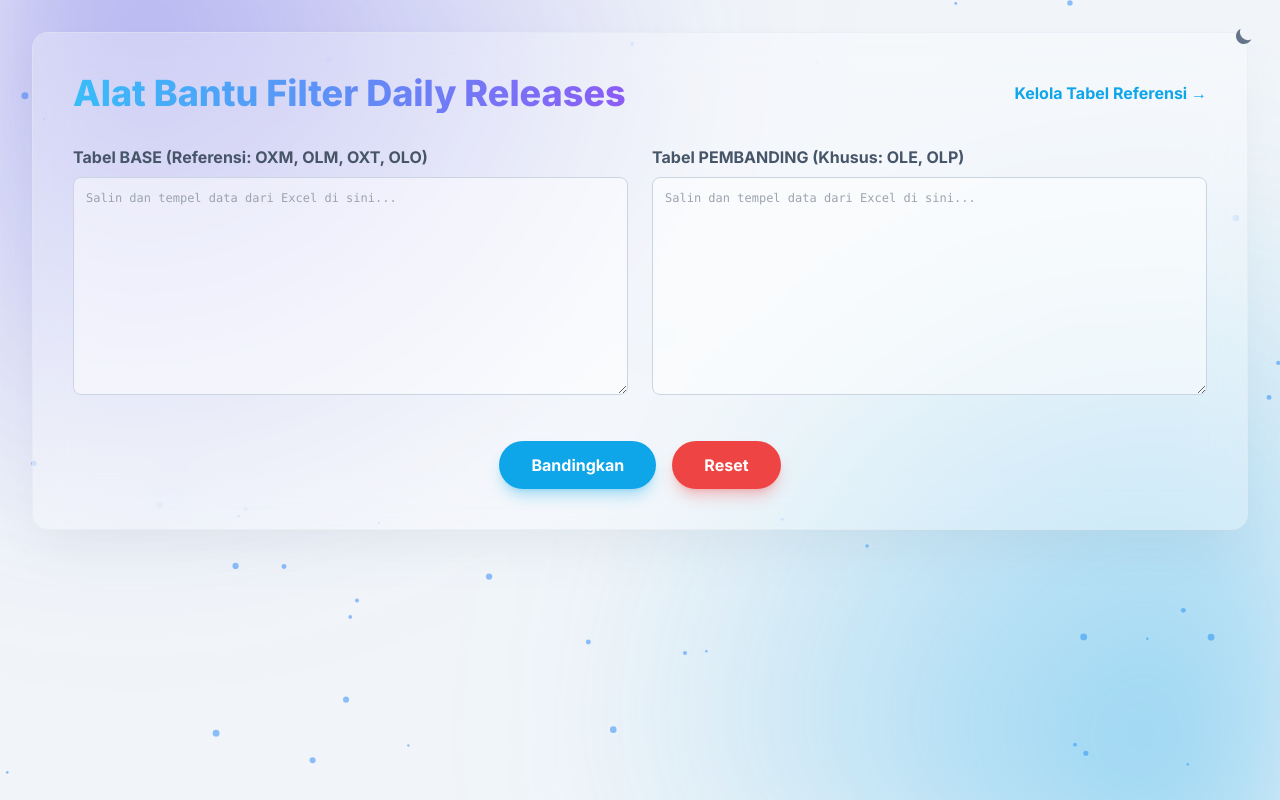
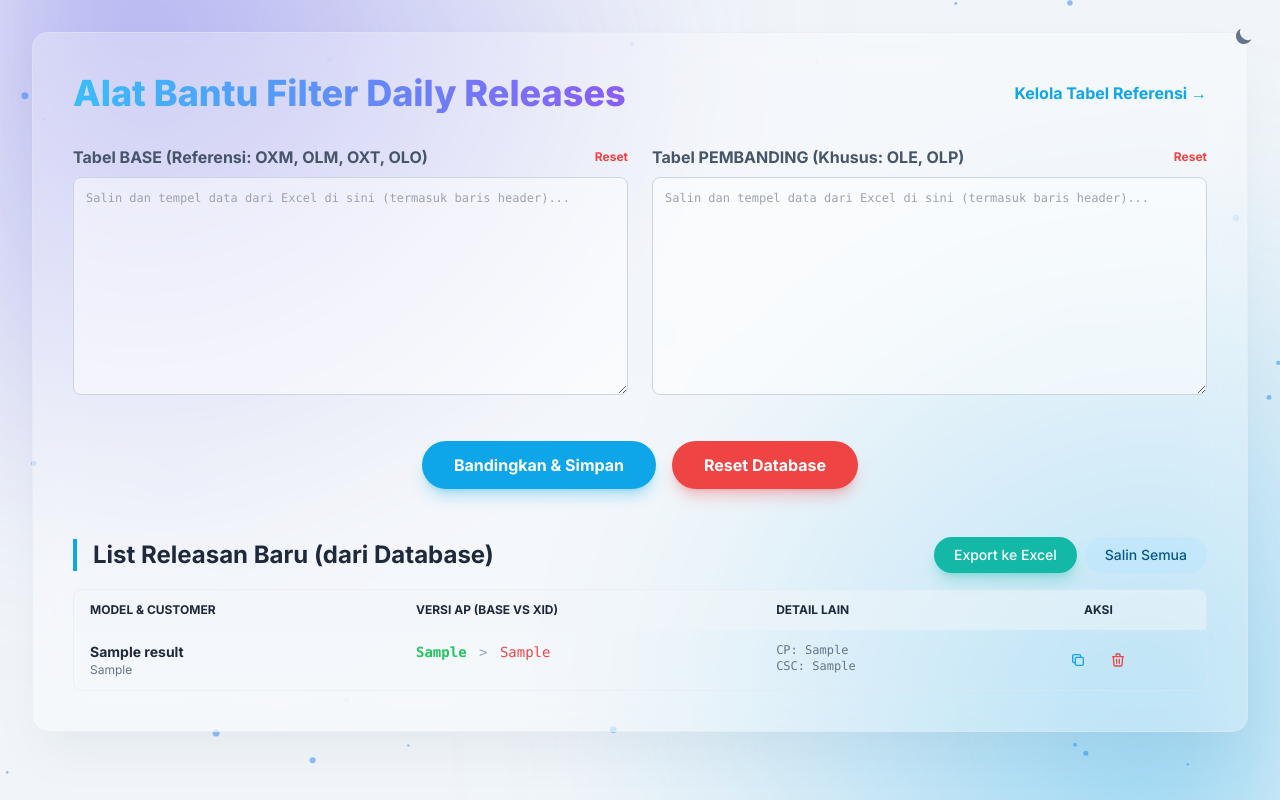
Before and after one commit to endrisusanto/app-compare, a PHP site: page / in a window 1280 px wide. Run offline with PHP 8.4, Linux system fonts and the light colour scheme; tables that the repository leaves empty or names only in its code hold one stand-in row (values such as "Sample post"); some libraries are stand-ins or nearby versions.

Commit message:
update tambah export excel

```diff
--- a/index.php
+++ b/index.php
@@ -1,43 +1,63 @@
 <?php
+// index.php - UPDATED to preserve textarea content and add reset buttons
+
 session_start();
 
 require_once 'db.php';
 require_once 'parser.php';
 
-// Logika untuk menghapus satu baris dari hasil
+// --- (Blok logika PHP untuk delete, reset, dan compare tetap sama) ---
+
+// Logika untuk menghapus satu baris dari database
 if (isset($_POST['action']) && $_POST['action'] === 'delete_row') {
-    $model_to_delete = $_POST['model_name'] ?? '';
-    if (!empty($model_to_delete) && isset($_SESSION['comparison_results'][$model_to_delete])) {
-        unset($_SESSION['comparison_results'][$model_to_delete]);
+    $id_to_delete = $_POST['id'] ?? 0;
+    if ($id_to_delete > 0) {
+        $stmt = $pdo->prepare("DELETE FROM comparison_result WHERE id = ?");
+        $stmt->execute([$id_to_delete]);
     }
     header("Location: " . $_SERVER['PHP_SELF']);
     exit();
 }
 
-// Logika untuk reset
+// Logika untuk reset (mengosongkan tabel hasil)
 if (isset($_POST['action']) && $_POST['action'] === 'reset') {
-    $_SESSION['comparison_results'] = [];
+    $pdo->query("TRUNCATE TABLE comparison_result");
+    // Kosongkan juga data textarea saat reset utama
+    $_SESSION['base_data_persistent'] = '';
+    $_SESSION['comparison_data_persistent'] = '';
     header("Location: " . $_SERVER['PHP_SELF']);
     exit();
 }
 
 $reference_map = $pdo->query("SELECT model_name, base_customer FROM model_references")->fetchAll(PDO::FETCH_KEY_PAIR);
-if (!isset($_SESSION['comparison_results'])) {
-    $_SESSION['comparison_results'] = [];
-}
-
 $newly_added_clipboard_content = "";
 $message = "";
 
+// **MODIFIKASI 1: Gunakan session untuk menyimpan data textarea**
+if ($_SERVER['REQUEST_METHOD'] === 'POST' && isset($_POST['action']) && $_POST['action'] === 'compare') {
+    $_SESSION['base_data_persistent'] = $_POST['base_data'] ?? '';
+    $_SESSION['comparison_data_persistent'] = $_POST['comparison_data'] ?? '';
+}
+
+$base_text_persistent = $_SESSION['base_data_persistent'] ?? '';
+$comparison_text_persistent = $_SESSION['comparison_data_persistent'] ?? '';
+
+
+// Logika utama untuk perbandingan
 if (isset($_POST['action']) && $_POST['action'] === 'compare') {
     $base_text = $_POST['base_data'] ?? '';
     $comparison_text = $_POST['comparison_data'] ?? '';
 
     if (!empty($base_text) && !empty($comparison_text) && !empty($reference_map)) {
+
+        $base_lines = explode("\n", trim($base_text));
+        if (count($base_lines) > 0) {
+            $_SESSION['export_header'] = trim($base_lines[0]);
+        }
+
         $base_data = parsePastedData($base_text);
         $comparison_data = parsePastedData($comparison_text);
 
-        // Langkah 1: Buat map berisi versi TERBARU untuk setiap model di data BASE
         $base_map = [];
         foreach ($base_data as $row) {
             $key = $row['model_name'] . '_' . $row['customer'];
@@ -46,8 +66,6 @@ if (isset($_POST['action']) && $_POST['action'] === 'compare') {
             }
         }
 
-        // --- BLOK YANG DIPERBAIKI ---
-        // Langkah 2: Buat map berisi versi TERBARU untuk setiap model di data PEMBANDING (OLE/OLP)
         $comparison_map = [];
         foreach ($comparison_data as $row) {
             $key = $row['model_name'];
@@ -55,11 +73,9 @@ if (isset($_POST['action']) && $_POST['action'] === 'compare') {
                 $comparison_map[$key] = $row;
             }
         }
-        // --- AKHIR BLOK YANG DIPERBAIKI ---
 
         $current_run_results = [];
 
-        // Langkah 3: Bandingkan versi TERBARU dari BASE dengan versi TERBARU dari PEMBANDING
         foreach ($comparison_map as $model_name => $comp_row) {
             if (isset($reference_map[$model_name])) {
                 $target_customer = $reference_map[$model_name];
@@ -68,31 +84,41 @@ if (isset($_POST['action']) && $_POST['action'] === 'compare') {
                 if (isset($base_map[$lookup_key])) {
                     $base_row = $base_map[$lookup_key];
 
-                    // Lakukan perbandingan antara versi terbaru vs terbaru
                     if (version_compare($base_row['ap_version'], $comp_row['ap_version'], '>')) {
                         $result_row = [
                             'model_name'      => $model_name,
                             'customer_base'   => $base_row['customer'],
                             'new_ap'          => $base_row['ap_version'],
-                            'old_ap'          => $comp_row['ap_version'], // Ini sekarang adalah versi terbaru dari PEMBANDING
+                            'old_ap'          => $comp_row['ap_version'],
                             'cp'              => $base_row['cp_version'],
                             'csc'             => $base_row['csc_version'],
                             'full_row_string' => $base_row['full_row_string']
                         ];
-                        $current_run_results[$model_name] = $result_row;
+                        $current_run_results[] = $result_row;
                     }
                 }
             }
         }
 
-        foreach($current_run_results as $model_name => $result_row) {
-            if (!isset($_SESSION['comparison_results'][$model_name])) {
-                 $newly_added_clipboard_content .= $result_row['full_row_string'] . "\n";
+        if (!empty($current_run_results)) {
+            $stmt = $pdo->prepare("
+                INSERT INTO comparison_result (model_name, customer_base, new_ap, old_ap, cp, csc, full_row_string)
+                VALUES (:model_name, :customer_base, :new_ap, :old_ap, :cp, :csc, :full_row_string)
+                ON DUPLICATE KEY UPDATE
+                    new_ap = VALUES(new_ap),
+                    old_ap = VALUES(old_ap),
+                    cp = VALUES(cp),
+                    csc = VALUES(csc),
+                    full_row_string = VALUES(full_row_string),
+                    comparison_date = NOW()
+            ");
+
+            foreach($current_run_results as $result) {
+                $stmt->execute($result);
+                $newly_added_clipboard_content .= $result['full_row_string'] . "\n";
             }
-            $_SESSION['comparison_results'][$model_name] = $result_row;
-        }
-
-        if (empty($current_run_results)) {
+            $message = "Perbandingan selesai. " . count($current_run_results) . " pembaruan ditemukan dan disimpan.";
+        } else {
             $message = "Tidak ada update baru yang ditemukan.";
         }
 
@@ -103,12 +129,26 @@ if (isset($_POST['action']) && $_POST['action'] === 'compare') {
     }
 }
 
-// Menyiapkan data untuk tombol "Salin Semua"
+$comparison_results = $pdo->query("
+    SELECT * FROM comparison_result
+    ORDER BY SUBSTRING(model_name, 4) ASC
+")->fetchAll();
+
 $all_rows_for_clipboard = '';
-if (!empty($_SESSION['comparison_results'])) {
-    foreach ($_SESSION['comparison_results'] as $result) {
+if (!empty($comparison_results)) {
+    foreach ($comparison_results as $result) {
         $all_rows_for_clipboard .= $result['full_row_string'] . "\n";
     }
+}
+
+if (!empty($newly_added_clipboard_content)) {
+    $new_lines = array_filter(explode("\n", trim($newly_added_clipboard_content)));
+    usort($new_lines, function($a, $b) {
+        $model_a = explode("\t", $a)[0];
+        $model_b = explode("\t", $b)[0];
+        return strcmp(substr($model_a, 3), substr($model_b, 3));
+    });
+    $newly_added_clipboard_content = implode("\n", $new_lines);
 }
 
 $page_title = "Alat Perbandingan Versi Software";
@@ -130,25 +170,34 @@ require 'header.php';
         <form action="index.php" method="post" class="space-y-6">
             <div class="grid grid-cols-1 md:grid-cols-2 gap-6">
                 <div>
-                    <label for="base_data" class="block font-semibold mb-2 text-slate-600 dark:text-slate-300">Tabel BASE (Referensi: OXM, OLM, OXT, OLO)</label>
-                    <textarea name="base_data" id="base_data" rows="12" class="w-full p-3 bg-white/50 dark:bg-slate-800/50 border border-slate-300 dark:border-slate-700 rounded-lg focus:ring-2 focus:ring-sky-500 focus:border-sky-500 transition-all text-xs font-mono" placeholder="Salin dan tempel data dari Excel di sini..."></textarea>
+                    <div class="flex justify-between items-center mb-2">
+                        <label for="base_data" class="block font-semibold text-slate-600 dark:text-slate-300">Tabel BASE (Referensi: OXM, OLM, OXT, OLO)</label>
+                        <button type="button" class="reset-textarea text-xs text-red-500 hover:text-red-700 font-semibold" data-target="base_data">Reset</button>
+                    </div>
+                    <textarea name="base_data" id="base_data" rows="12" class="w-full p-3 bg-white/50 dark:bg-slate-800/50 border border-slate-300 dark:border-slate-700 rounded-lg focus:ring-2 focus:ring-sky-500 focus:border-sky-500 transition-all text-xs font-mono" placeholder="Salin dan tempel data dari Excel di sini (termasuk baris header)..."><?= htmlspecialchars($base_text_persistent) ?></textarea>
                 </div>
                 <div>
-                    <label for="comparison_data" class="block font-semibold mb-2 text-slate-600 dark:text-slate-300">Tabel PEMBANDING (Khusus: OLE, OLP)</label>
-                    <textarea name="comparison_data" id="comparison_data" rows="12" class="w-full p-3 bg-white/50 dark:bg-slate-800/50 border border-slate-300 dark:border-slate-700 rounded-lg focus:ring-2 focus:ring-sky-500 focus:border-sky-500 transition-all text-xs font-mono" placeholder="Salin dan tempel data dari Excel di sini..."></textarea>
+                    <div class="flex justify-between items-center mb-2">
+                        <label for="comparison_data" class="block font-semibold text-slate-600 dark:text-slate-300">Tabel PEMBANDING (Khusus: OLE, OLP)</label>
+                        <button type="button" class="reset-textarea text-xs text-red-500 hover:text-red-700 font-semibold" data-target="comparison_data">Reset</button>
+                    </div>
+                    <textarea name="comparison_data" id="comparison_data" rows="12" class="w-full p-3 bg-white/50 dark:bg-slate-800/50 border border-slate-300 dark:border-slate-700 rounded-lg focus:ring-2 focus:ring-sky-500 focus:border-sky-500 transition-all text-xs font-mono" placeholder="Salin dan tempel data dari Excel di sini (termasuk baris header)..."><?= htmlspecialchars($comparison_text_persistent) ?></textarea>
                 </div>
             </div>
             <div class="flex justify-center items-center gap-4 pt-4">
-                <button type="submit" name="action" value="compare" class="px-8 py-3 font-bold text-white bg-sky-500 hover:bg-sky-600 rounded-full shadow-lg shadow-sky-500/30 transition-all transform hover:scale-105">Bandingkan</button>
-                <button type="submit" name="action" value="reset" class="px-8 py-3 font-bold text-white bg-red-500 hover:bg-red-600 rounded-full shadow-lg shadow-red-500/30 transition-all transform hover:scale-105">Reset</button>
+                <button type="submit" name="action" value="compare" class="px-8 py-3 font-bold text-white bg-sky-500 hover:bg-sky-600 rounded-full shadow-lg shadow-sky-500/30 transition-all transform hover:scale-105">Bandingkan & Simpan</button>
+                <button type="submit" name="action" value="reset" class="px-8 py-3 font-bold text-white bg-red-500 hover:bg-red-600 rounded-full shadow-lg shadow-red-500/30 transition-all transform hover:scale-105" onclick="return confirm('Anda yakin ingin menghapus semua hasil dari database?');">Reset Database</button>
             </div>
         </form>
 
-        <?php if (!empty($_SESSION['comparison_results'])): ?>
+        <?php if (!empty($comparison_results)): ?>
         <div class="mt-12">
             <div class="flex flex-col sm:flex-row justify-between items-center mb-4 gap-4">
-                <h2 class="text-2xl font-bold border-l-4 border-sky-500 pl-4">List Releasan Baru</h2>
+                <h2 class="text-2xl font-bold border-l-4 border-sky-500 pl-4">List Releasan Baru (dari Database)</h2>
                 <div class="flex items-center gap-2">
+                    <a href="export.php" class="px-5 py-2 text-sm font-medium text-white bg-teal-500 hover:bg-teal-600 rounded-full shadow-lg shadow-teal-500/30 transition-all">
+                        Export ke Excel
+                    </a>
                     <?php if(!empty(trim($newly_added_clipboard_content))): ?>
                     <button type="button" id="copyNewBtn" class="px-5 py-2 text-sm font-medium text-white bg-green-500 hover:bg-green-600 rounded-full shadow-lg shadow-green-500/30 transition-all">Salin Hasil Baru</button>
                     <?php endif; ?>
@@ -167,7 +216,7 @@ require 'header.php';
                         </tr>
                     </thead>
                     <tbody class="divide-y divide-slate-200/50 dark:divide-slate-800/50">
-                        <?php foreach (array_reverse($_SESSION['comparison_results'], true) as $model_name => $row): ?>
+                        <?php foreach ($comparison_results as $row): ?>
                         <tr class="hover:bg-slate-200/30 dark:hover:bg-slate-800/30 transition-colors">
                             <td class="px-4 py-3 align-top">
                                 <div class="font-semibold text-slate-800 dark:text-slate-100"><?= htmlspecialchars($row['model_name']) ?></div>
@@ -187,9 +236,9 @@ require 'header.php';
                                     <button title="Salin baris ini" class="copy-row-btn p-2 rounded-full hover:bg-sky-100 dark:hover:bg-sky-900/50 text-sky-500 transition-colors" data-clipboard-text="<?= htmlspecialchars($row['full_row_string']) ?>">
                                         <svg class="w-4 h-4" fill="none" stroke="currentColor" viewBox="0 0 24 24" xmlns="http://www.w3.org/2000/svg"><path stroke-linecap="round" stroke-linejoin="round" stroke-width="2" d="M8 16H6a2 2 0 01-2-2V6a2 2 0 012-2h8a2 2 0 012 2v2m-6 12h8a2 2 0 002-2v-8a2 2 0 00-2-2h-8a2 2 0 00-2 2v8a2 2 0 002 2z"></path></svg>
                                     </button>
-                                    <form action="index.php" method="post" onsubmit="return confirm('Anda yakin ingin menghapus baris ini?');" class="inline-block">
+                                    <form action="index.php" method="post" onsubmit="return confirm('Anda yakin ingin menghapus baris ini dari database?');" class="inline-block">
                                         <input type="hidden" name="action" value="delete_row">
-                                        <input type="hidden" name="model_name" value="<?= htmlspecialchars($model_name) ?>">
+                                        <input type="hidden" name="id" value="<?= $row['id'] ?>">
                                         <button type="submit" title="Hapus baris ini" class="p-2 rounded-full hover:bg-red-100 dark:hover:bg-red-900/50 text-red-500 transition-colors">
                                             <svg class="w-4 h-4" fill="none" stroke="currentColor" viewBox="0 0 24 24" xmlns="http://www.w3.org/2000/svg"><path stroke-linecap="round" stroke-linejoin="round" stroke-width="2" d="M19 7l-.867 12.142A2 2 0 0116.138 21H7.862a2 2 0 01-1.995-1.858L5 7m5 4v6m4-6v6m1-10V4a1 1 0 00-1-1h-4a1 1 0 00-1 1v3M4 7h16"></path></svg>
                                         </button>
@@ -209,7 +258,7 @@ require 'header.php';
         <?php elseif ($_SERVER['REQUEST_METHOD'] === 'POST'): ?>
         <div class="mt-12 text-center p-8 bg-slate-100/50 dark:bg-slate-800/50 rounded-lg">
             <h2 class="text-xl font-semibold mb-2">Hasil Perbandingan</h2>
-            <p class="text-slate-600 dark:text-slate-400"><?= $message ?></p>
+            <p class="text-slate-600 dark:text-slate-400"><?= htmlspecialchars($message) ?></p>
         </div>
         <?php endif; ?>
     </div>
@@ -218,10 +267,57 @@ require 'header.php';
 <script>
 document.addEventListener('DOMContentLoaded', () => {
 
-    const handleCopyClick = (button, textToCopy) => {
+    // **MODIFIKASI 4: Tambahkan event listener untuk tombol reset textarea**
+    document.querySelectorAll('.reset-textarea').forEach(button => {
+        button.addEventListener('click', function() {
+            const targetId = this.getAttribute('data-target');
+            const targetTextarea = document.getElementById(targetId);
+            if (targetTextarea) {
+                targetTextarea.value = '';
+            }
+        });
+    });
+
+    // --- (Sisa script JavaScript untuk copy-paste tetap sama) ---
+    const copyToClipboard = (textToCopy, button) => {
         if (!textToCopy) return;
 
+        if (navigator.clipboard && window.isSecureContext) {
             navigator.clipboard.writeText(textToCopy).then(() => {
+                showSuccess(button);
+            }).catch(err => {
+                console.error('Modern copy failed: ', err);
+                fallbackCopy(textToCopy, button);
+            });
+        } else {
+            fallbackCopy(textToCopy, button);
+        }
+    };
+
+    const fallbackCopy = (text, button) => {
+        const textArea = document.createElement("textarea");
+        textArea.value = text;
+        textArea.style.position = "fixed";
+        textArea.style.left = "-9999px";
+        document.body.appendChild(textArea);
+        textArea.focus();
+        textArea.select();
+        try {
+            const successful = document.execCommand('copy');
+            if (successful) {
+                showSuccess(button);
+            } else {
+                console.error('Fallback copy command failed');
+                alert('Gagal menyalin. Coba lagi secara manual.');
+            }
+        } catch (err) {
+            console.error('Fallback copy error: ', err);
+            alert('Gagal menyalin. Coba lagi secara manual.');
+        }
+        document.body.removeChild(textArea);
+    };
+
+    const showSuccess = (button) => {
         const originalContent = button.innerHTML;
         const originalClasses = button.className;
 
@@ -237,17 +333,13 @@ document.addEventListener('DOMContentLoaded', () => {
             button.innerHTML = originalContent;
             button.className = originalClasses;
         }, 1500);
-        }).catch(err => {
-            console.error('Gagal menyalin teks: ', err);
-            alert('Gagal menyalin teks.');
-        });
     };
 
     const copyNewBtn = document.getElementById('copyNewBtn');
     if (copyNewBtn) {
         copyNewBtn.addEventListener('click', () => {
             const text = document.getElementById('clipboard-new').value;
-            handleCopyClick(copyNewBtn, text);
+            copyToClipboard(text, copyNewBtn);
         });
     }
 
@@ -255,14 +347,14 @@ document.addEventListener('DOMContentLoaded', () => {
     if(copyAllBtn) {
         copyAllBtn.addEventListener('click', () => {
              const text = document.getElementById('clipboard-all').value;
-             handleCopyClick(copyAllBtn, text);
+             copyToClipboard(text, copyAllBtn);
         });
     }
 
     document.querySelectorAll('.copy-row-btn').forEach(button => {
         button.addEventListener('click', () => {
             const text = button.dataset.clipboardText;
-            handleCopyClick(button, text);
+            copyToClipboard(button, text);
         });
     });
 });
```
Also changed, not shown: export.php (added, +45 -0 lines). Lines whose indentation alone changed are shown as unchanged.
